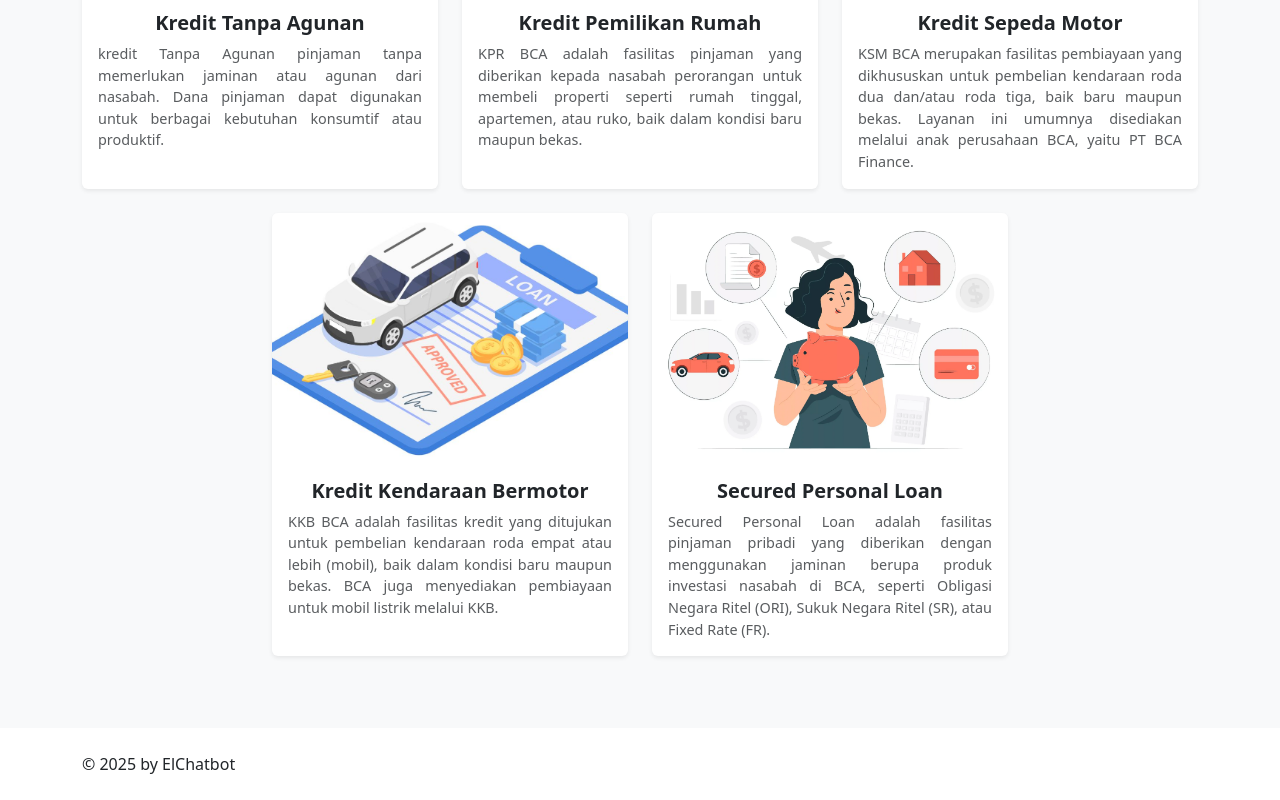
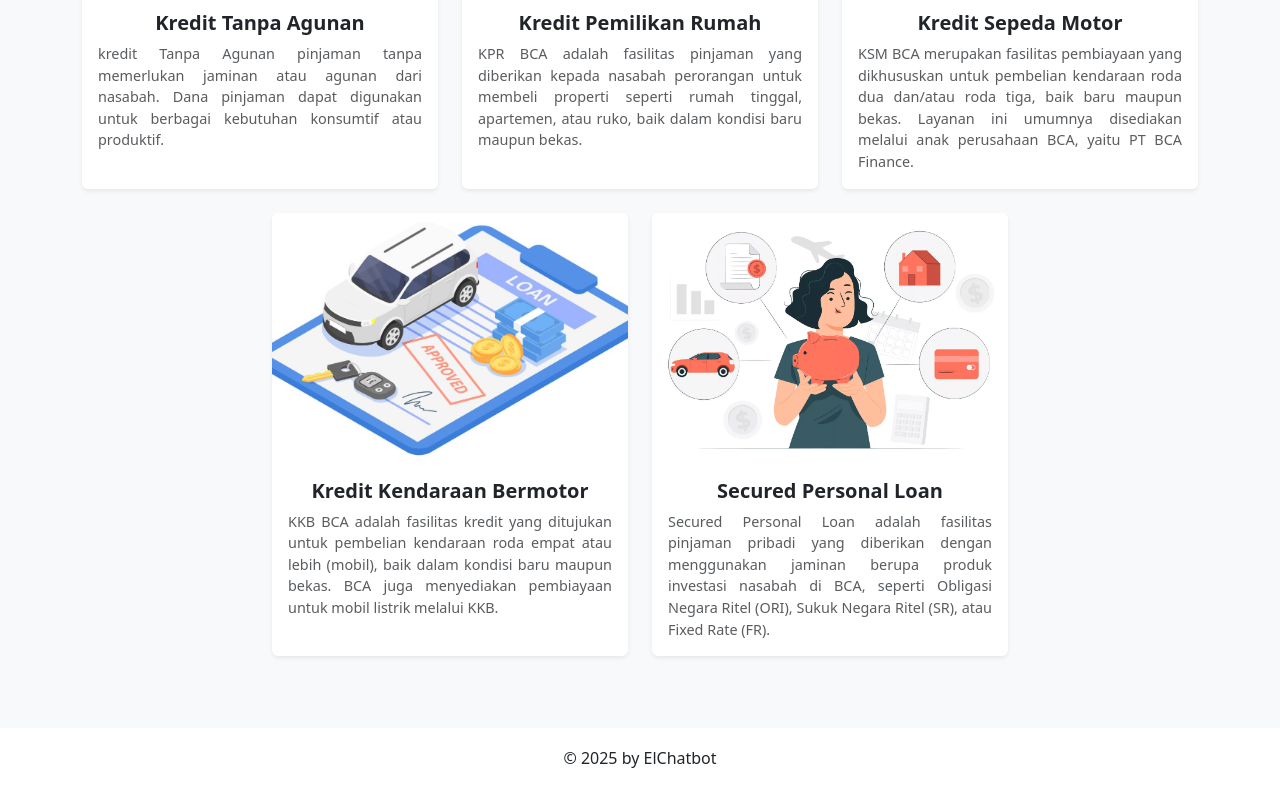
Before and after one commit to farizhaidar/PBL, a Next.js app: page / in a window 1280 px wide. Shown: the part 1199-1999 px from the top of the page. Built offline with nearby package versions, Linux system fonts and the light colour scheme; no server answers; the database is empty.

Commit message:
Update footer.tsx

```diff
--- a/app/component/footer.tsx
+++ b/app/component/footer.tsx
@@ -2,14 +2,17 @@
 
 export default function Footer() {
   return (
-    <footer className="py-4" style={{
-      boxShadow: '0 -4px 12px rgba(0, 0, 0, 0.15)'
-    }}>
-      <div className="container">
-        <div className="text-center">
-          <p className="m-0">© 2025 by ElChatbot</p>
-        </div>
-      </div>
+    <footer
+      className="py-4"
+      style={{
+        boxShadow: '0 -4px 12px rgba(0, 0, 0, 0.15)',
+        display: 'flex',
+        justifyContent: 'center',
+        alignItems: 'center',
+        height: '60px', // bisa kamu sesuaikan
+      }}
+    >
+      <p className="m-0">© 2025 by ElChatbot</p>
     </footer>
   );
 }
```
